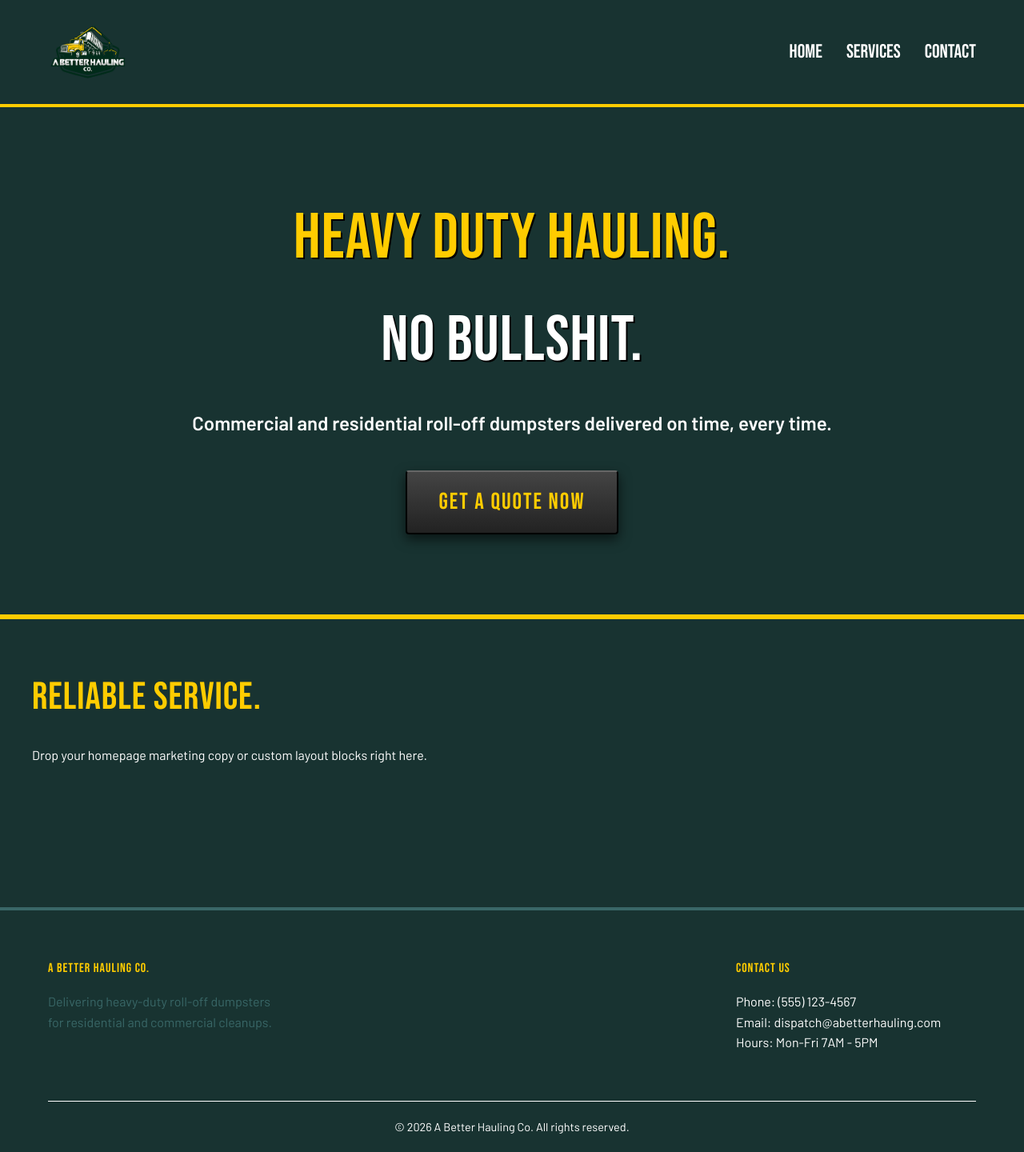
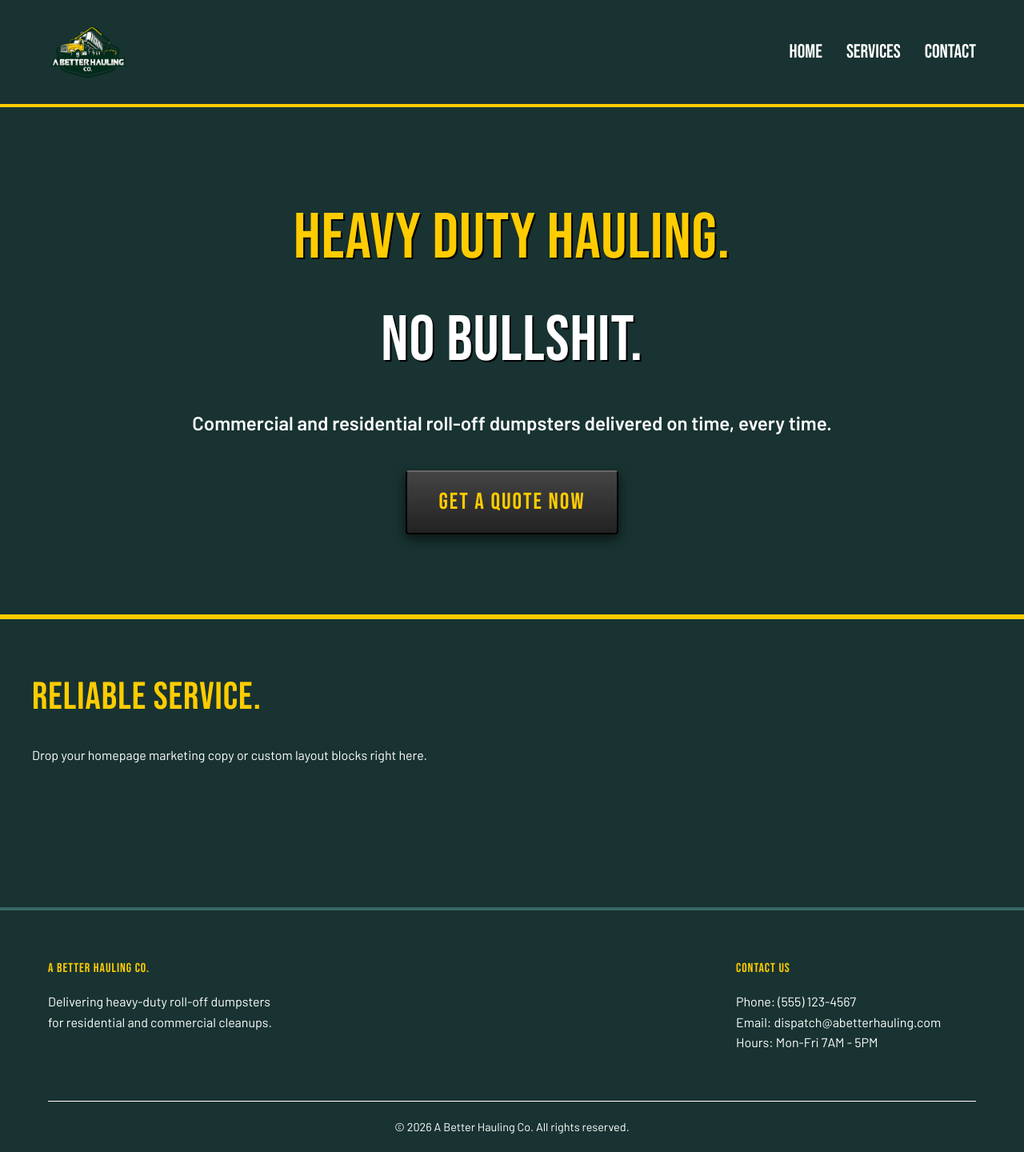
Before and after one commit to Digi-Solutions-Repo/A-Better-Hauling, a Jekyll site: the page built from index.html, in a window 1280 px wide. Shown: the whole page at 80% size. Built offline with Jekyll 4.4.1, drawn with Linux system fonts in a browser that asks for light colours.

Commit message:
Update footer.html

```diff
--- a/_includes/footer.html
+++ b/_includes/footer.html
@@ -3,7 +3,7 @@
         <div class="footer-widgets" style="display: flex; justify-content: space-between; flex-wrap: wrap; margin-bottom: 40px; gap: 30px;">
             <div class="footer-widget" style="color: var(--color-white); width: 100%; max-width: 300px;">
                 <h4 style="color: var(--color-yellow); margin-bottom: 15px;">A Better Hauling Co.</h4>
-                <p style="color: var(--color-slate);">Delivering heavy-duty roll-off dumpsters for residential and commercial cleanups.</p>
+                <p style="color: var(--color-white);">Delivering heavy-duty roll-off dumpsters for residential and commercial cleanups.</p>
             </div>
             <div class="footer-widget" style="color: var(--color-white); width: 100%; max-width: 300px;">
                 <h4 style="color: var(--color-yellow); margin-bottom: 15px;">Contact Us</h4>
```
